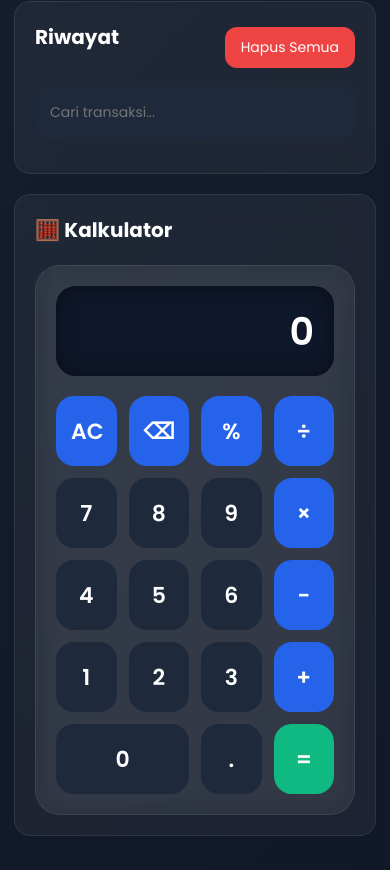
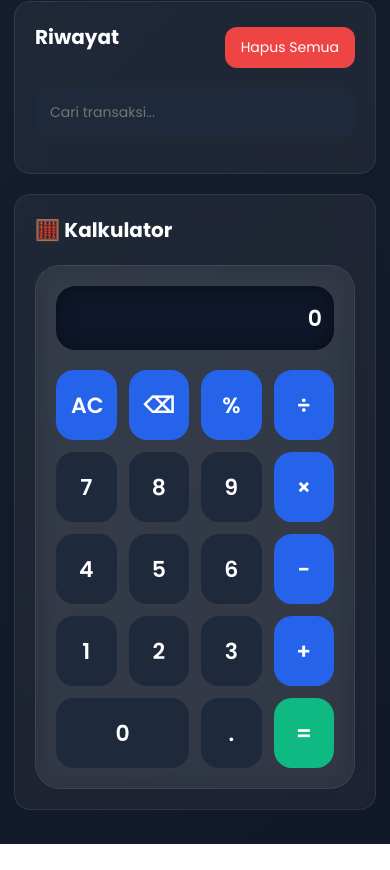
Before and after one commit to MasDevKey/finance, a plain HTML site: page index.html in a window 390 px wide. Shown: the part 1319-2189 px from the top of the page. After the commit the page ends 2163 px from the top, so only its background shows below. Drawn offline with nearby package versions, Linux system fonts and the light colour scheme.

Commit message:
Update style.css

```diff
--- a/style.css
+++ b/style.css
@@ -420,7 +420,11 @@ translateX(0);
     margin-bottom:20px;
 
     box-shadow:
-    inset 0 0 20px rgba(0,0,0,.45);
+        inset 0 0 20px rgba(0,0,0,.45);
+
+    /* TAMBAHAN */
+    overflow-x:auto;
+    white-space:nowrap;
 
 }
 
@@ -763,3 +767,35 @@ font-size:18px;
 background:#dc2626;
 
 }
+
+/* ========================= */
+/* CALCULATOR MOBILE FIX */
+/* ========================= */
+
+@media (max-width:768px){
+
+    #calcDisplay{
+
+        height:72px;
+
+        padding:14px;
+
+        font-size:28px;
+
+    }
+
+}
+
+@media (max-width:480px){
+
+    #calcDisplay{
+
+        height:64px;
+
+        padding:12px;
+
+        font-size:22px;
+
+    }
+
+}
```
